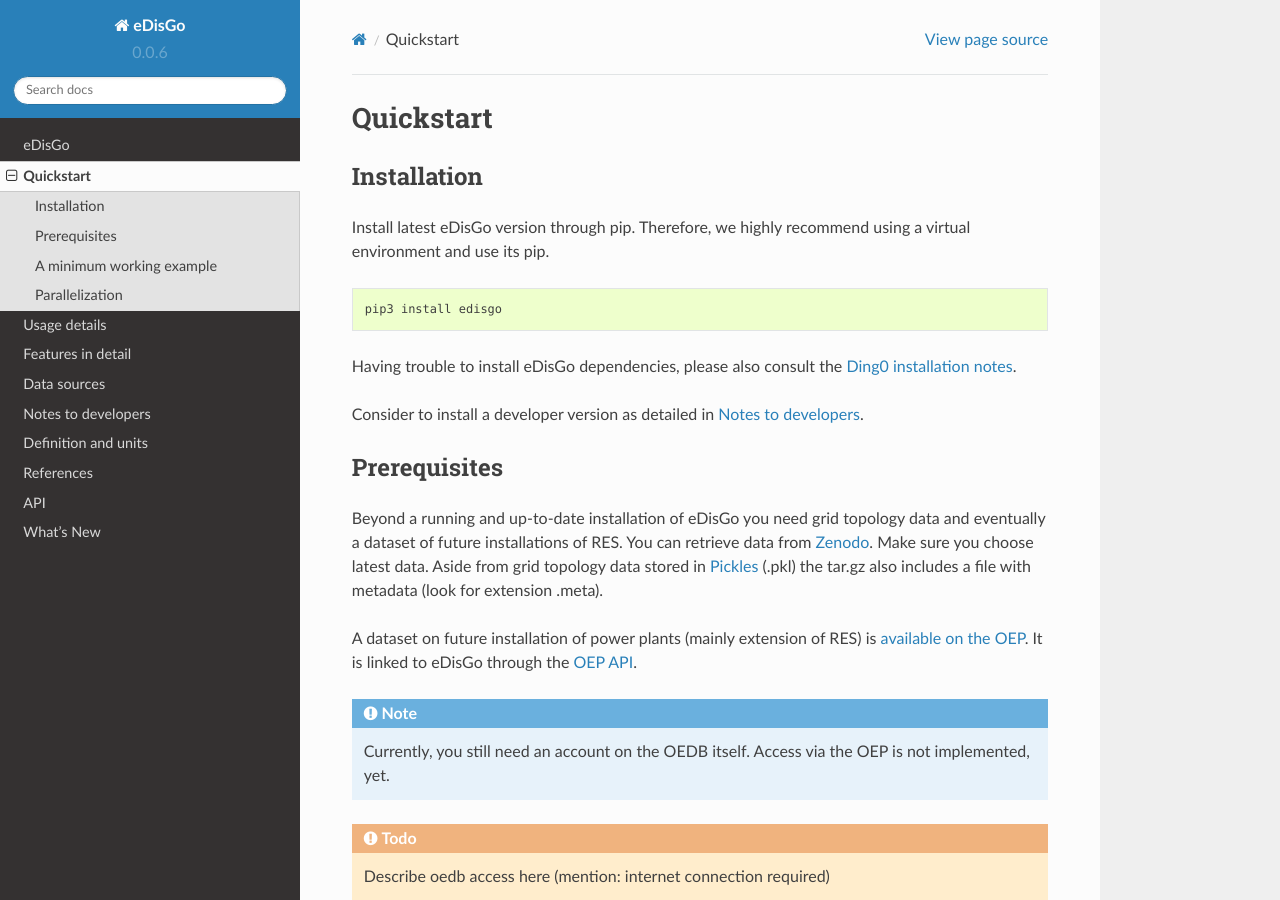
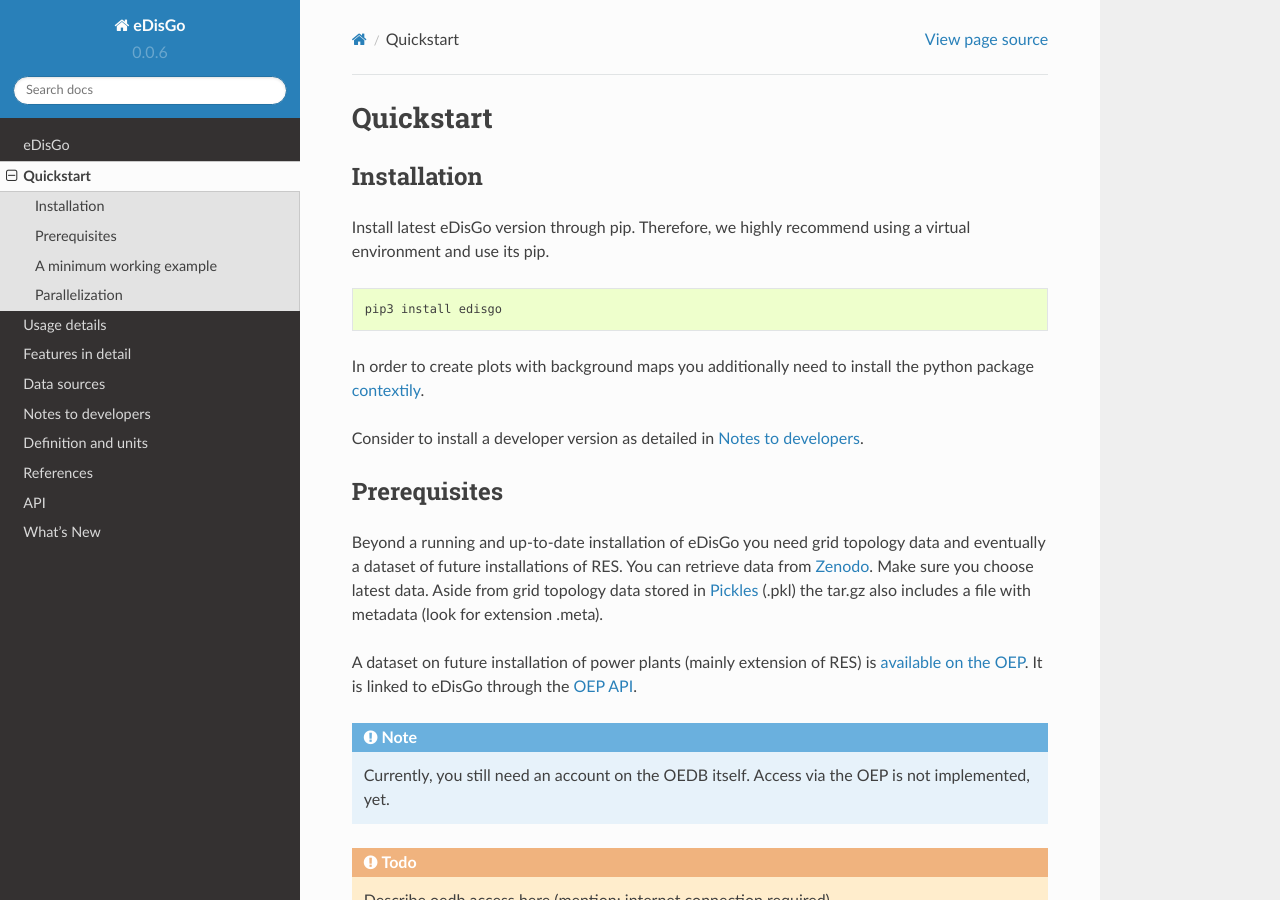
Before and after one commit to openego/eDisGo, a Sphinx documentation site: the page built from doc/quickstart.rst, in a window 1280 px wide and 900 px high. Built offline with Sphinx 7.4.7 and the Read the Docs theme 2.0.0, drawn with Linux system fonts in a browser that asks for light colours; formulas are drawn with MathJax 3.

Commit message:
Add contextily to installation documentation

```diff
--- a/doc/quickstart.rst
+++ b/doc/quickstart.rst
@@ -12,8 +12,8 @@ Install latest eDisGo version through pip. Therefore, we highly recommend using
 
     pip3 install edisgo
 
-Having trouble to install eDisGo dependencies, please also consult the `Ding0
-installation notes <https://dingo.readthedocs.io/en/dev/getting_started.html>`_.
+In order to create plots with background maps you additionally need to install
+the python package `contextily <https://github.com/darribas/contextily>`_.
 
 Consider to install a developer version as detailed in :ref:`dev-notes`.
 
```
